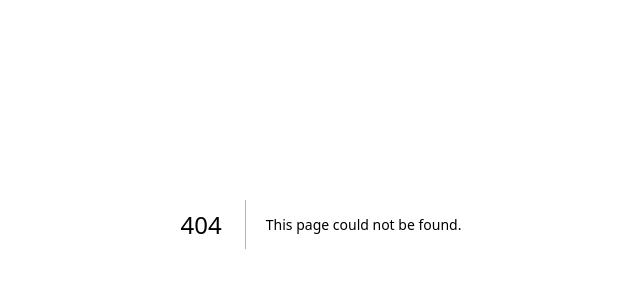
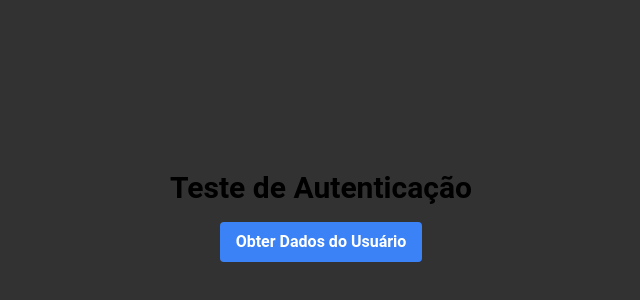
Before and after one commit to ewerton11/fut443-web, a Next.js app: page /pages/read in a window 1280 px wide. Before the commit this address had no page. Shown: the part 176-476 px from the top of the page, without its empty margins (319-959 px from the left). Built offline with nearby package versions, Linux system fonts and the light colour scheme.

Commit message:
creating test page for authorized users

```diff
--- /dev/null
+++ b/app/pages/read/page.tsx
@@ -0,0 +1,38 @@
+'use client'
+
+import { useState } from 'react'
+import { getUserData } from '@/app/services/apiService'
+
+export default function Homeee() {
+  const [userData, setUserData] = useState(null)
+  const [error, setError] = useState(null)
+
+  const handleGetUserData = async () => {
+    try {
+      const data = await getUserData()
+      setUserData(data)
+    } catch (error: any) {
+      setError(error.message)
+    }
+  }
+
+  return (
+    <div className="flex flex-col items-center justify-center min-h-screen">
+      <h1 className="text-3xl font-bold mb-4">Teste de Autenticação</h1>
+      <button
+        onClick={handleGetUserData}
+        className="bg-blue-500 hover:bg-blue-700 text-white font-bold py-2 px-4 rounded"
+      >
+        Obter Dados do Usuário
+      </button>
+      <div className="mt-4">
+        {error && <div className="text-red-500">{error}</div>}
+        {userData && (
+          <pre className="bg-gray-200 p-4 rounded text-black">
+            {JSON.stringify(userData, null, 2)}
+          </pre>
+        )}
+      </div>
+    </div>
+  )
+}
```
